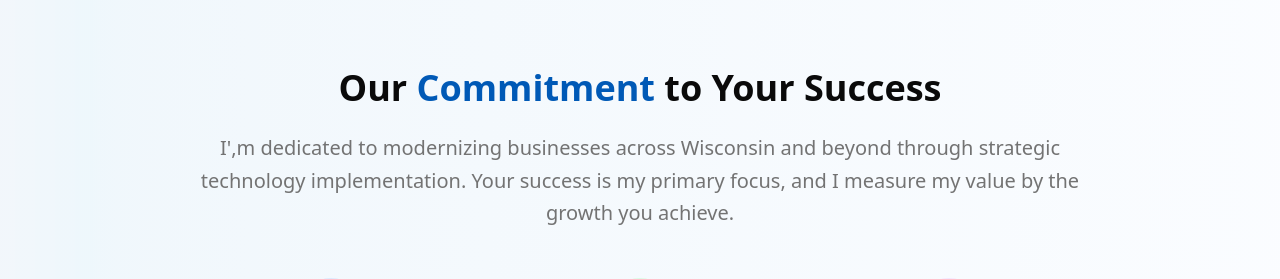
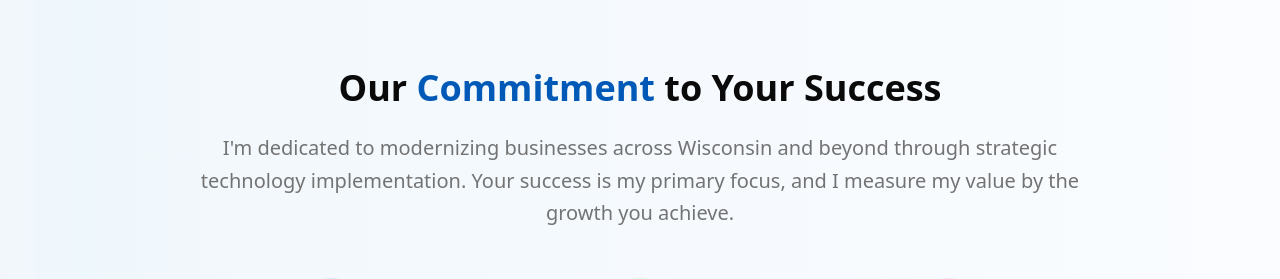
Before and after one commit to mmitman33/mitman-solutions, a Next.js app: page /about in a window 1280 px wide. Shown: the part 1880-2159 px from the top of the page. Built offline with nearby package versions, Linux system fonts and the light colour scheme.

Commit message:
Fix lint errors

```diff
--- a/src/app/about/page.tsx
+++ b/src/app/about/page.tsx
@@ -121,7 +121,7 @@ export default function About() {
                 <CardContent className="relative z-10 flex-1 flex flex-col justify-between">
                   <p className="text-muted-foreground mb-4">
                     Strong foundation in computer science fundamentals, algorithms,
-                    and software engineering principles from Dartmouth College.  I'm not just a coder, I'm a problem solver.
+                    and software engineering principles from Dartmouth College.  I&apos;m not just a coder, I&apos;m a problem solver.
                   </p>
                 </CardContent>
               </Card>
@@ -190,7 +190,7 @@ export default function About() {
               Our <span className="text-primary font-extrabold">Commitment</span> to Your Success
             </h2>
             <p className="text-lg sm:text-xl text-muted-foreground leading-relaxed">
-              I&apos;,m dedicated to modernizing businesses across Wisconsin and beyond through strategic technology implementation.
+              I&apos;m dedicated to modernizing businesses across Wisconsin and beyond through strategic technology implementation.
               Your success is my primary focus, and I measure my value by the growth you achieve.
             </p>
 
--- a/src/app/contact/page.tsx
+++ b/src/app/contact/page.tsx
@@ -303,7 +303,7 @@ export default function Contact() {
                   <p className="text-muted-foreground">
                     <strong>Based in Wisconsin</strong><br/>
                     Working with businesses across the United States<br/>
-                    Remote collaboration & on-site consulting available
+                    Remote collaboration &amp; on-site consulting available
                   </p>
                 </CardContent>
               </Card>
```
